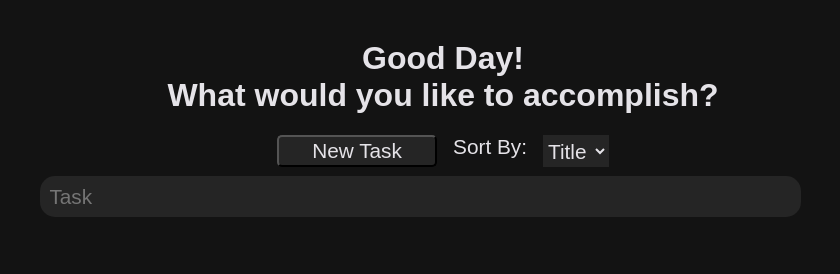
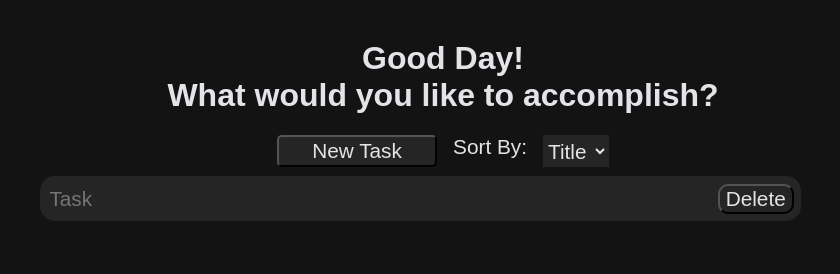
Before and after one commit to NicholasLanders/todo-list, a website built with Vite: page index.html in a window 1280 px wide. Shown: the top 274 px of the page, 325-1165 px from the left. Built offline with nearby package versions, Linux system fonts and the light colour scheme.

Commit message:
In html added delete button for the task elements. Starting the array in which the element is added to the array when added to the dom. In the css fixing the styling mainly for the delete button to work.

```diff
--- a/index.html
+++ b/index.html
@@ -34,6 +34,7 @@
                 <div class="todo-top-row">
                     <label class="checkbox"> <input type="checkbox" /> </label>
                     <input class="todo-text" type="text" placeholder="Task" />
+                    <button class="delete-btn" title="Delete">Delete</button>
                 </div>
                 <input type="date" />
             </div>
--- a/src/main.ts
+++ b/src/main.ts
@@ -9,6 +9,7 @@ let todoClones: HTMLElement[] = [];
 todoButton?.addEventListener("click", () => {
     const newTodoItem = todoItem?.cloneNode(true) as HTMLElement;
     newTodoItem.querySelector<HTMLInputElement>(".todo-text")!.value = "";
+    todoClones.push(newTodoItem);
     todoItemEntry?.after(newTodoItem);
 });
 
@@ -16,5 +17,6 @@ let listClones: HTMLElement[] = [];
 listButton?.addEventListener("click", () => {
     const newListItem = listItem?.cloneNode(true) as HTMLElement;
     newListItem.querySelector<HTMLInputElement>(".list-text")!.value = "";
+    listClones.push(newListItem);
     listItemEntry?.after(newListItem);
 });
--- a/src/style.css
+++ b/src/style.css
@@ -48,6 +48,7 @@ aside {
     left: 5%;
     font-size: var(--standard-font);
     margin-top: 1%;
+    margin-bottom: 2%;
 }
 .list-text {
     background-color: beige;
@@ -102,20 +103,31 @@ main {
     margin-top: 1%;
 }
 .todo-text {
-    width: 85%;
+    flex: 1;
     margin-left: 1%;
+    margin-right: 1%;
     background-color: var(--accent-color);
     color: var(--font-color);
     font-size: var(--standard-font);
 }
+.delete-btn {
+    flex: 0 0 auto;
+    margin-right: 1%;
+    background-color: var(--accent-color);
+    color: var(--font-color);
+    border-radius: 10px;
+    font-size: var(--standard-font);
+    margin-bottom: 1%;
+}
 .checkbox {
+    flex: 0 0 auto;
+    margin-left: 1%;
     display: inline-block;
     min-width: 1em;
     min-height: 1em;
     vertical-align: middle;
     border: 1px solid white;
     border-radius: 20px;
-    margin-left: 1%;
 }
 
 .todo-item:has(.todo-text:placeholder-shown) .checkbox {
@@ -126,6 +138,10 @@ main {
 }
 .todo-item:has(.todo-text:placeholder-shown) .todo-text {
     margin-bottom: 1%;
+}
+.todo-item:has(.todo-text:not(:placeholder-shown)) .delete-btn {
+    margin-bottom: 0%;
+    margin-top: 0.5%;
 }
 /* Over 92% support, so still a little iffy */
 .checkbox:has(input:checked) {
```
